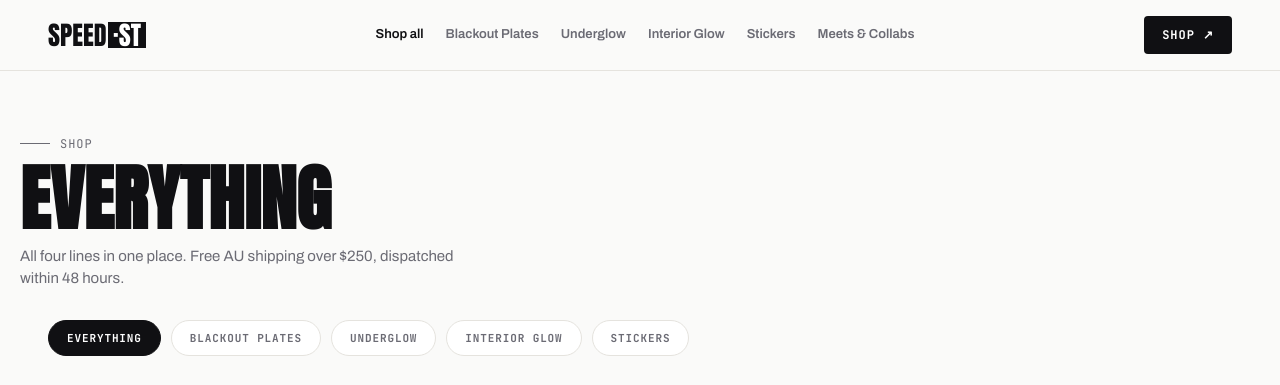
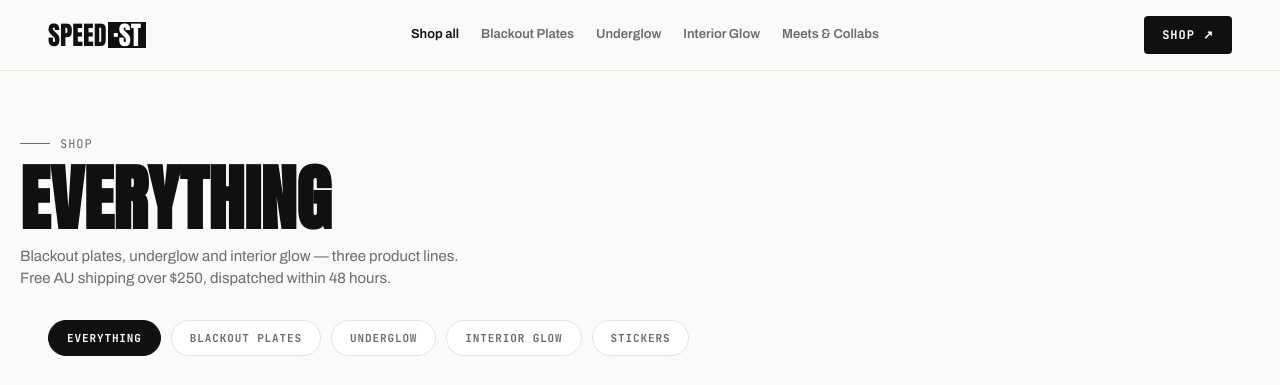
Before and after one commit to corelabs4324/Official-SpeedST-Official, a website: page shop.html in a window 1280 px wide. Shown: the top 385 px of the page. Drawn offline with Linux system fonts and the light colour scheme.

Commit message:
Update shop.html

```diff
--- a/shop.html
+++ b/shop.html
@@ -34,7 +34,6 @@
     <a href="blackout-plates.html">Blackout Plates</a>
     <a href="underglow.html">Underglow</a>
     <a href="interior-glow.html">Interior Glow</a>
-    <a href="stickers.html">Stickers</a>
     <a href="meets.html">Meets &amp; Collabs</a>
   </div>
   <a href="shop.html" class="btn btn-ink" style="padding:10px 18px;font-size:12px">Shop ↗</a>
@@ -43,7 +42,7 @@
 <header class="wrap shop-head">
   <span class="sec-tag">Shop</span>
   <h1 class="display">Everything</h1>
-  <p>All four lines in one place. Free AU shipping over $250, dispatched within 48 hours.</p>
+  <p>Blackout plates, underglow and interior glow — three product lines. Free AU shipping over $250, dispatched within 48 hours.</p>
 </header>
 
 <div class="wrap">
```
